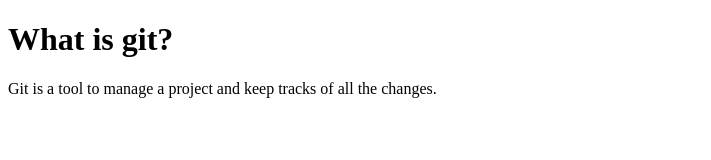
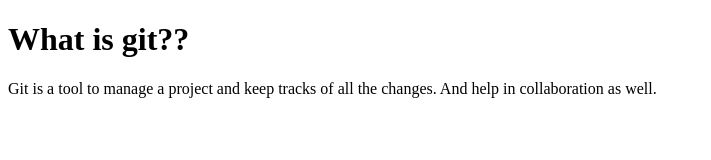
Before and after one commit to vatsdimri/NLP_Project, a plain HTML site: page index.html in a window 1280 px wide. Shown: the whole page, without its empty margins (0-711 px from the left). Drawn offline with Linux system fonts and the light colour scheme.

Commit message:
updated the file

```diff
--- a/index.html
+++ b/index.html
@@ -7,8 +7,8 @@
 </head>
 <body>
     <h1>
-        What is git?
+        What is git??
     </h1>
-    <p>Git is a tool to manage a project and keep tracks of all the changes.</p>
+    <p>Git is a tool to manage a project and keep tracks of all the changes. And help in collaboration as well.</p>
 </body>
 </html>
```
